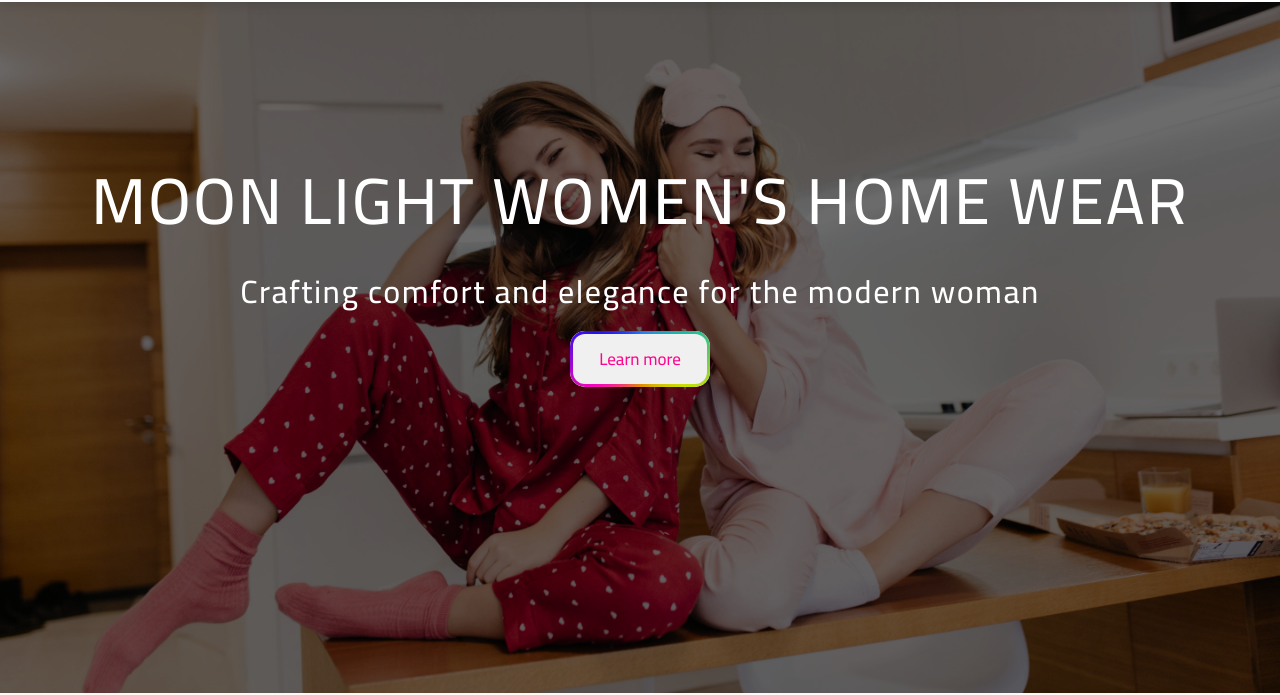
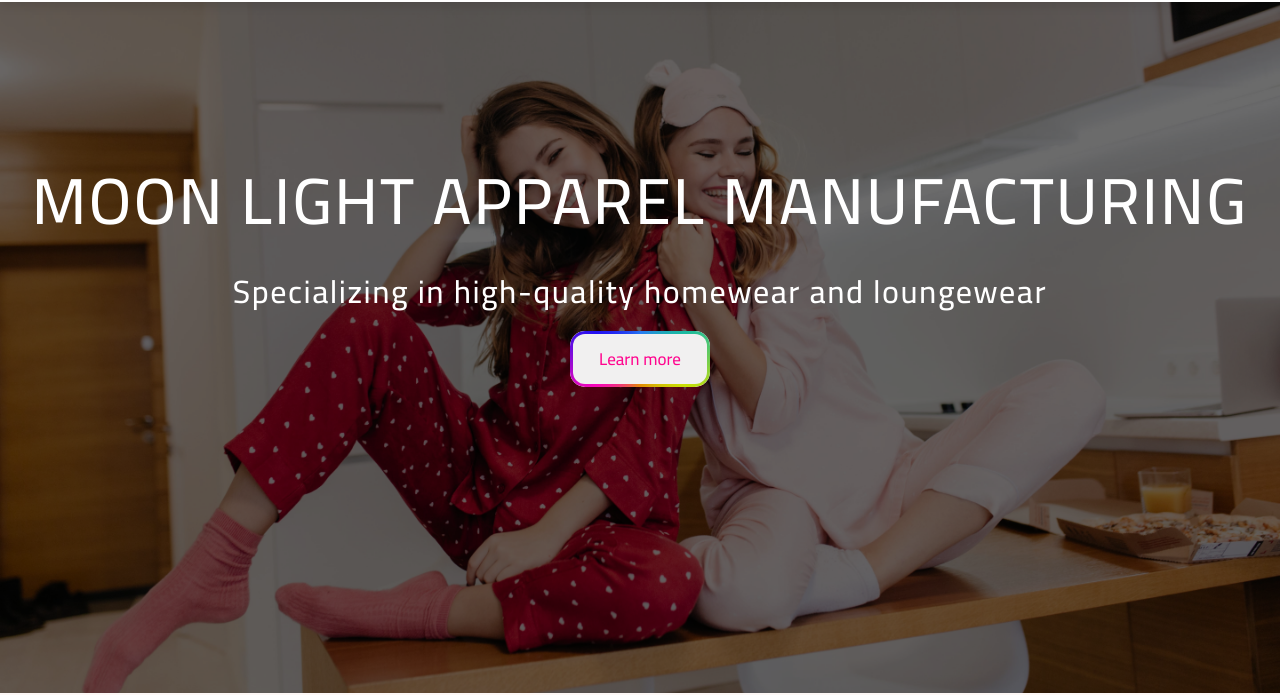
Before and after one commit to mohamed-sayed239/moonlight, a plain HTML site: page index.html in a window 1280 px wide. Shown: the part 107-802 px from the top of the page. Drawn offline with nearby package versions, Linux system fonts and the light colour scheme.

Commit message:
edite css html js

```diff
--- a/app.js
+++ b/app.js
@@ -14,8 +14,9 @@ const translations = {
     location: "Location",
     contact: "Contact Us",
     language: "Language ▾",
-    homeTitle: "Moon Light Women's Home Wear",
-    homeSubtitle: "Crafting comfort and elegance for the modern woman",
+homeTitle: "Moon Light Apparel Manufacturing",
+homeSubtitle: "Specializing in high-quality homewear and loungewear"
+,
     learnMore: "Learn more",
     aboutTitle: "About Moon Light",
     aboutText1: "Moon Light is a premium women's homewear manufacturing brand dedicated to designing elegant, feminine, and comfortable loungewear for modern living. Our passion lies in making every woman feel at ease and effortlessly stylish in her own space.",
@@ -77,8 +78,9 @@ const translations = {
     location: "الموقع",
     contact: "اتصل بنا",
     language: "اللغة ▾",
-    homeTitle: "ملابس منزلية نسائية مون لايت",
-    homeSubtitle: "صنع الراحة والأناقة للمرأة العصرية",
+homeTitle: "مصنع مون لايت لصناعة الملابس",
+homeSubtitle: "متخصصون في ملابس المنزل والراحة عالية الجودة"
+,
     learnMore: "اعرف المزيد",
     aboutTitle: "عن مون لايت",
     aboutText1: "مون لايت هي علامة متخصصة في تصنيع الملابس المنزلية النسائية الفاخرة، تلتزم بتصميم ملابس أنيقة، أنثوية، ومريحة تناسب أسلوب الحياة العصري. شغفنا هو أن نجعل كل امرأة تشعر بالراحة والأناقة في منزلها",
--- a/index.html
+++ b/index.html
@@ -10,7 +10,7 @@
     <link rel="stylesheet" href="https://cdnjs.cloudflare.com/ajax/libs/aos/2.3.4/aos.css">
     <link href="https://fonts.googleapis.com/css2?family=Cairo:wght@200..1000&display=swap" rel="stylesheet">
     <link rel="icon" href="images/logo.jpg" type="image/jpg">
-    <title>moon light</title>
+    <title>Moon light</title>
 </head>
 <body>
     <header>
@@ -36,17 +36,18 @@
     </div>
   </div>
 </div>
- <a href=""><i class="fa-solid fa-bars"></i></a></div>
-
+        <a href="#"><i class="fa-solid fa-bars"></i></a>
+</div>
 </nav>
     </header>
     <section class="home" id="home">
        <div class="home-overlay"></div>
         <div class="home-text">
-            <h2 data-translate="homeTitle">Moon Light Women's Home Wear</h2>
-            <p data-translate="homeSubtitle">Crafting comfort and elegance for the modern woman</p>
+         <h2 data-translate="homeTitle">Moon Light Apparel Manufacturing</h2>
+<p data-translate="homeSubtitle">Specializing in high-quality homewear and loungewear</p>
             <div class="btns-home">
-                <button class="btn-home" data-translate="learnMore">learn more</button>
+              <a href="#about"><button class="btn-home" data-translate="learnMore">learn more</button></a>
+
             </div>
         </div>
     </section>
--- a/main.css
+++ b/main.css
@@ -6,6 +6,7 @@
     padding: 0;
     outline: none;
     user-select: none;
+    -webkit-tap-highlight-color: transparent;
 }
 img{
   user-select: none;
```
